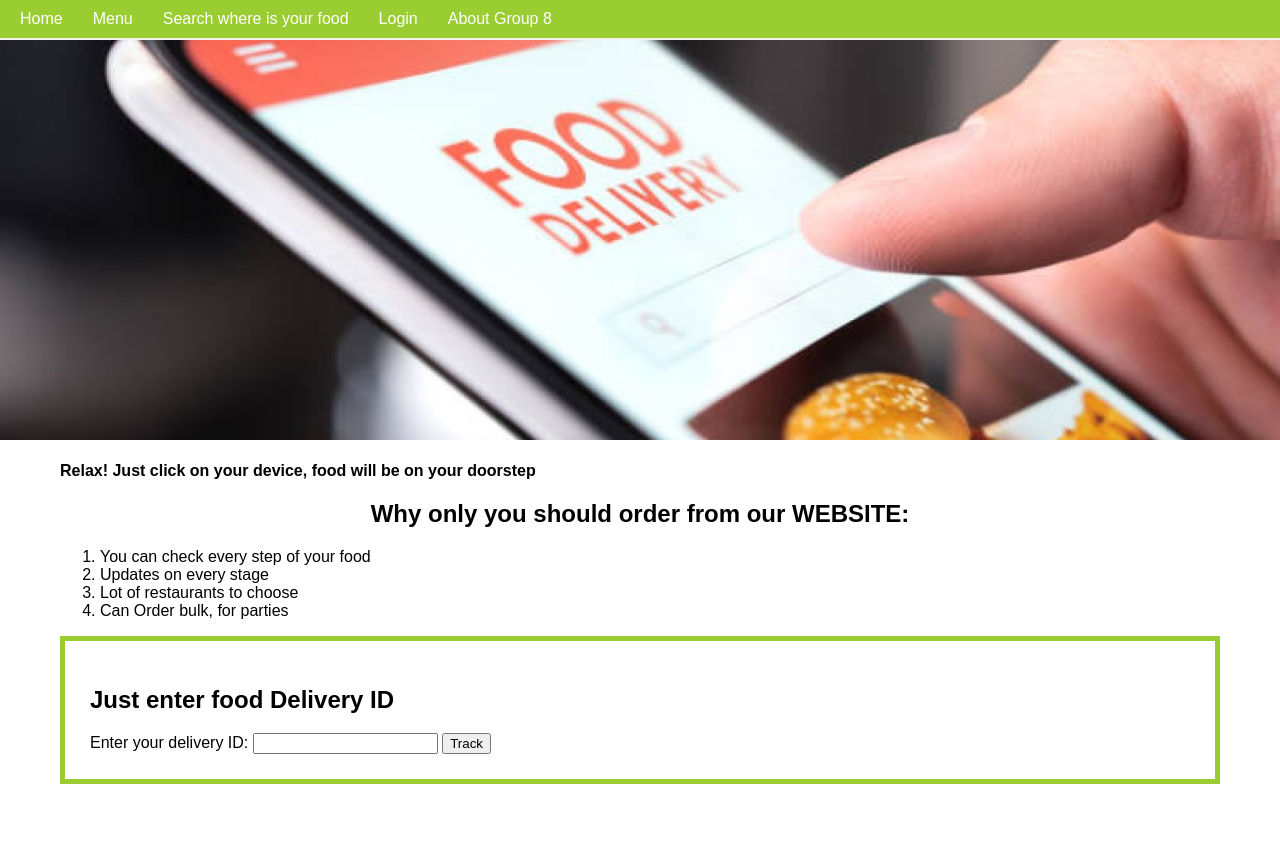
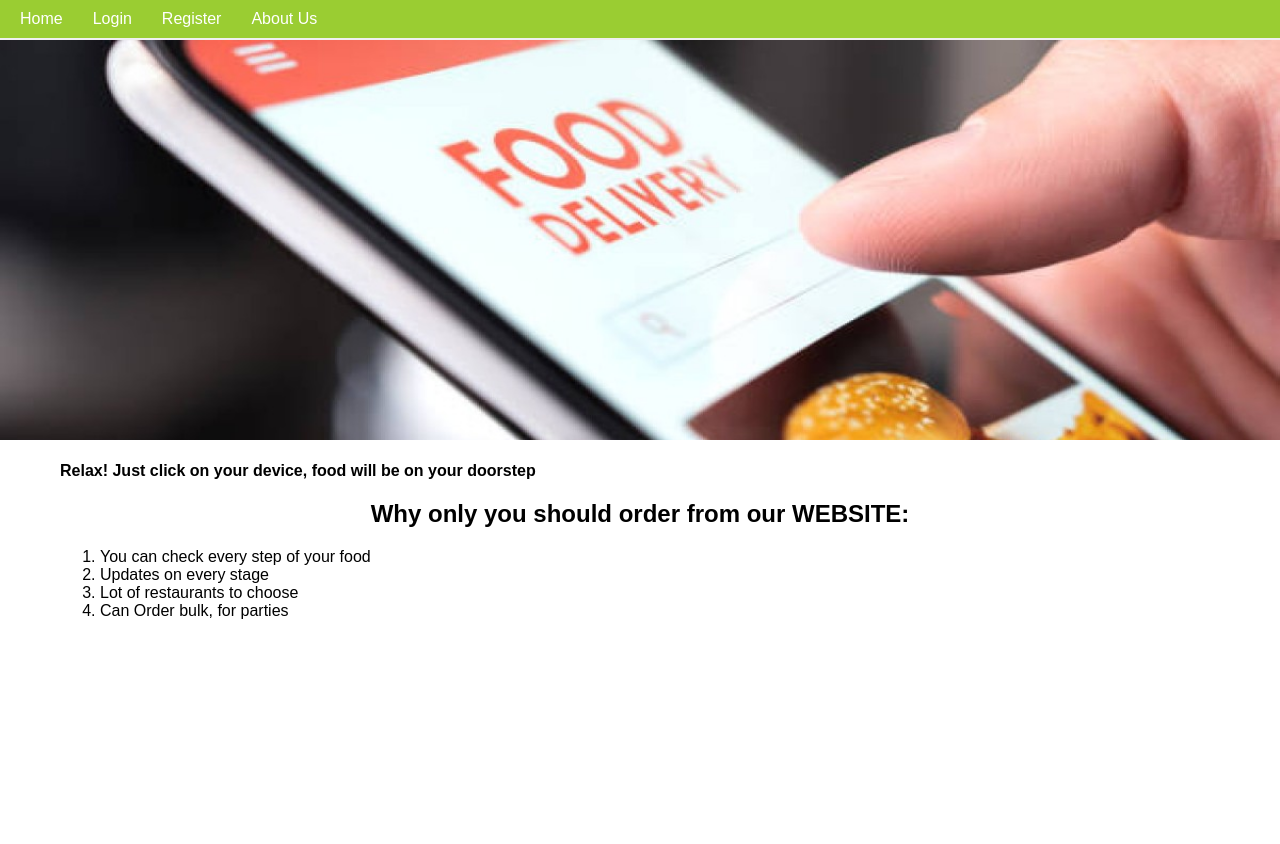
Before and after one commit to Srikoushik9/foodapp, a Flask app: page / in a window 1280 px wide; the page is wider, and only the part inside the window is pictured. After the commit the page ends 619 px from the top of that part, so only its background shows below. Run offline with Flask 2, Linux system fonts and the light colour scheme.

Commit message:
Update home.html

```diff
--- a/templates/home.html
+++ b/templates/home.html
@@ -11,10 +11,9 @@
         <nav>
             <ul>
                 <li><a href="{{ url_for('view.index') }}">Home</a></li>
-                <li><a href="{{ url_for('view.menu') }}">Menu</a></li>
-                <li><a href="{{ url_for('view.tracking') }}">Search where is your food</a></li>
                 <li class="login-link"><a href="{{ url_for('view.loginpage') }}">Login</a></li>
-                <li><a href="{{ url_for('view.about') }}">About Group 8</a></li>
+                <li class="register-link"><a href="{{ url_for('view.registerpage') }}">Register</a></li>
+                <li><a href="{{ url_for('view.about') }}">About Us</a></li>
             </ul>
         </nav>
     </header>
@@ -32,14 +31,7 @@
                 <li>Lot of restaurants to choose</li>
                 <li>Can Order bulk, for parties</li>
             </ol>
-            <div class="tracking">
-                <h1>Just enter food Delivery ID</h1>
-	            <form action="/track" method="POST">
-		        <label for="id">Enter your delivery ID:</label>
-		        <input type="text" id="id" name="id" required>
-		        <button type="submit">Track</button>
-	            </form>
-            </div>
+
         </section>
     </main>
 </body>
```
